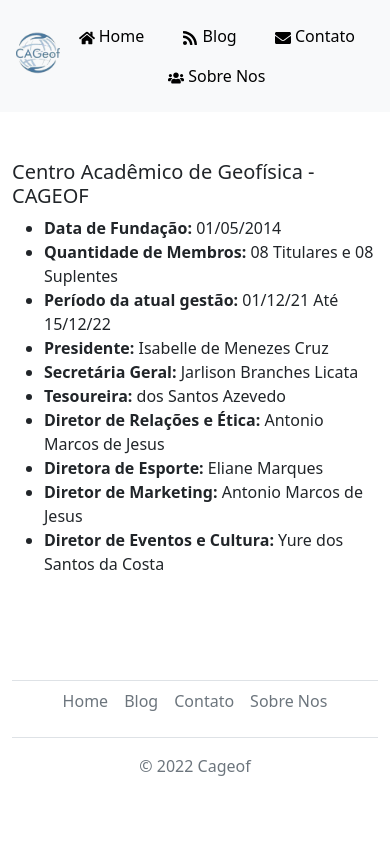
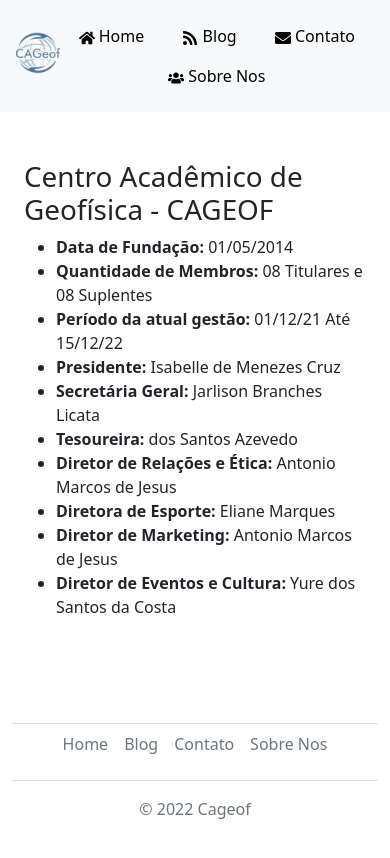
Before and after one commit to MatheusRamo/cageof, a Next.js app: page /sobre in a window 390 px wide. Shown: the top 858 px of the page. Built offline with nearby package versions, Linux system fonts and the light colour scheme.

Commit message:
responsive sobre

```diff
--- a/pages/sobre.js
+++ b/pages/sobre.js
@@ -3,10 +3,10 @@ import MyHead from '../components/MyHead'
 
 function Sobre() {
   return (
-    <div className="container px-auto">
+    <div className="container px-4">
       <div className='d-flex flex-column align-items-center py-5'>
         <MyHead title="Sobre Nos" />
-        <h5 className="px-auto">Centro Acadêmico de Geofísica - CAGEOF</h5>
+        <h1 className="lg:fs-1 sm:fs-4">Centro Acadêmico de Geofísica - CAGEOF</h1>
 
         <ul >
           <li><strong>Data de Fundação:</strong> 01/05/2014</li>
```
